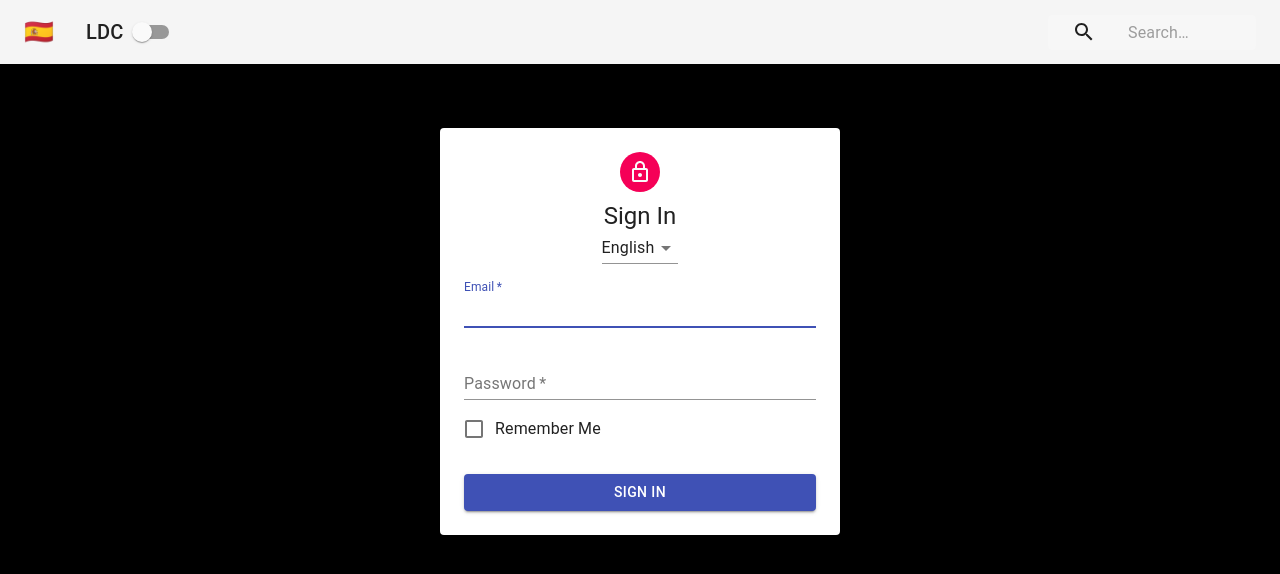
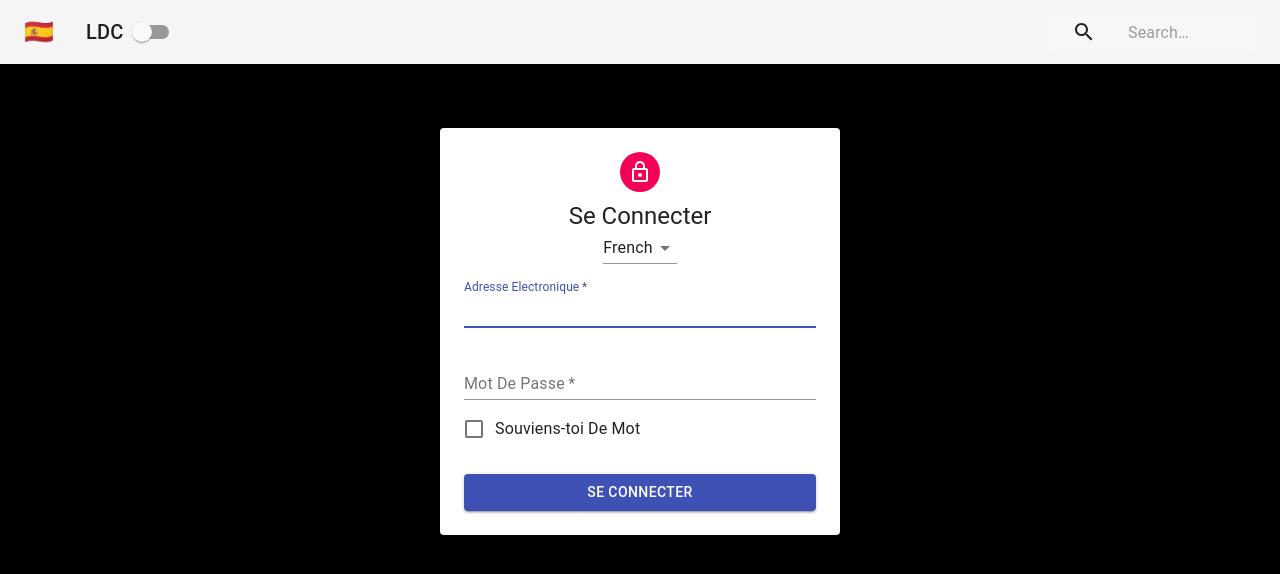
Before and after one commit to JosueJMartinez/login-screen-with-context, a React (Create React App) app: page / in a window 1280 px wide. Shown: the top 574 px of the page. Built offline with nearby package versions, Linux system fonts and the light colour scheme.

Commit message:
added LanguageContext component

```diff
--- a/src/App.jsx
+++ b/src/App.jsx
@@ -5,6 +5,7 @@ import NavBar from "./components/NavBar";
 import LoginForm from "./components/LoginForm";
 import PageContent from "./components/PageContent";
 import { ThemeProvider } from "./contexts/ThemeContext";
+import { LanguageProvider } from "./contexts/LanguageContext";
 
 const styles = {
   // root: {
@@ -19,12 +20,14 @@ function App(props) {
   const { classes } = props;
 
   return (
+    <LanguageProvider>
       <ThemeProvider>
         <PageContent>
           <NavBar />
           <LoginForm className={classes.grid} />
         </PageContent>
       </ThemeProvider>
+    </LanguageProvider>
   );
 }
 
--- a/src/components/LoginForm.jsx
+++ b/src/components/LoginForm.jsx
@@ -17,10 +17,36 @@ import LockOutlinedIcon from "@material-ui/icons/LockOutlined";
 import { withStyles } from "@material-ui/core/styles";
 
 import styles from "../styles/LoginFormStyles";
+import { LanguageContext } from "../contexts/LanguageContext";
+
+const words = {
+  english: {
+    signIn: "Sign In",
+    email: "Email",
+    password: "Password",
+    remember: "Remember Me",
+  },
+  french: {
+    signIn: "Se Connecter",
+    email: "Adresse Electronique",
+    password: "Mot De Passe",
+    remember: "Souviens-toi De Mot",
+  },
+  spanish: {
+    signIn: "Registrarse",
+    email: "Correo Electronico",
+    password: "Contrasena",
+    remember: "Recuerdame",
+  },
+};
 
 class LoginForm extends Component {
+  static contextType = LanguageContext;
+
   render() {
     const { classes } = this.props;
+    const { language, setLang } = this.context;
+    const { email, signIn, password, remember } = words[language];
     return (
       <main className={classes.root}>
         <CssBaseline />
@@ -28,9 +54,14 @@ class LoginForm extends Component {
           <Avatar className={classes.avatar}>
             <LockOutlinedIcon />
           </Avatar>
-          <Typography variant="h5">Sign In</Typography>
+          <Typography variant="h5">{signIn}</Typography>
           <FormControl>
-            <Select labelId="language" id="language" value="english">
+            <Select
+              labelId="language"
+              id="language"
+              value={language}
+              onClick={e => setLang(e.target.value)}
+            >
               <MenuItem value="english">English</MenuItem>
               <MenuItem value="french">French</MenuItem>
               <MenuItem value="spanish">Spanish</MenuItem>
@@ -39,16 +70,16 @@ class LoginForm extends Component {
 
           <form className={classes.form}>
             <FormControl margin="normal" required fullWidth>
-              <InputLabel htmlFor="email">Email</InputLabel>
+              <InputLabel htmlFor="email">{email}</InputLabel>
               <Input id="email" name="email" autoFocus />
             </FormControl>
             <FormControl margin="normal" required fullWidth>
-              <InputLabel htmlFor="password">Password</InputLabel>
+              <InputLabel htmlFor="password">{password}</InputLabel>
               <Input id="password" name="password" />
             </FormControl>
             <FormControlLabel
               control={<Checkbox color="primary" />}
-              label="Remember Me"
+              label={remember}
             />
             <Button
               variant="contained"
@@ -57,7 +88,7 @@ class LoginForm extends Component {
               color="primary"
               className={classes.submit}
             >
-              Sign In
+              {signIn}
             </Button>
           </form>
         </Paper>
--- /dev/null
+++ b/src/contexts/LanguageContext.jsx
@@ -0,0 +1,20 @@
+import React, { Component, createContext } from "react";
+
+export const LanguageContext = createContext();
+
+export class LanguageProvider extends Component {
+  state = { language: "french" };
+  setLang = lang => {
+    console.log(lang);
+    this.setState({ language: lang });
+  };
+  render() {
+    return (
+      <LanguageContext.Provider
+        value={{ ...this.state, setLang: this.setLang }}
+      >
+        {this.props.children}
+      </LanguageContext.Provider>
+    );
+  }
+}
```
Lines whose indentation alone changed are shown as unchanged.
